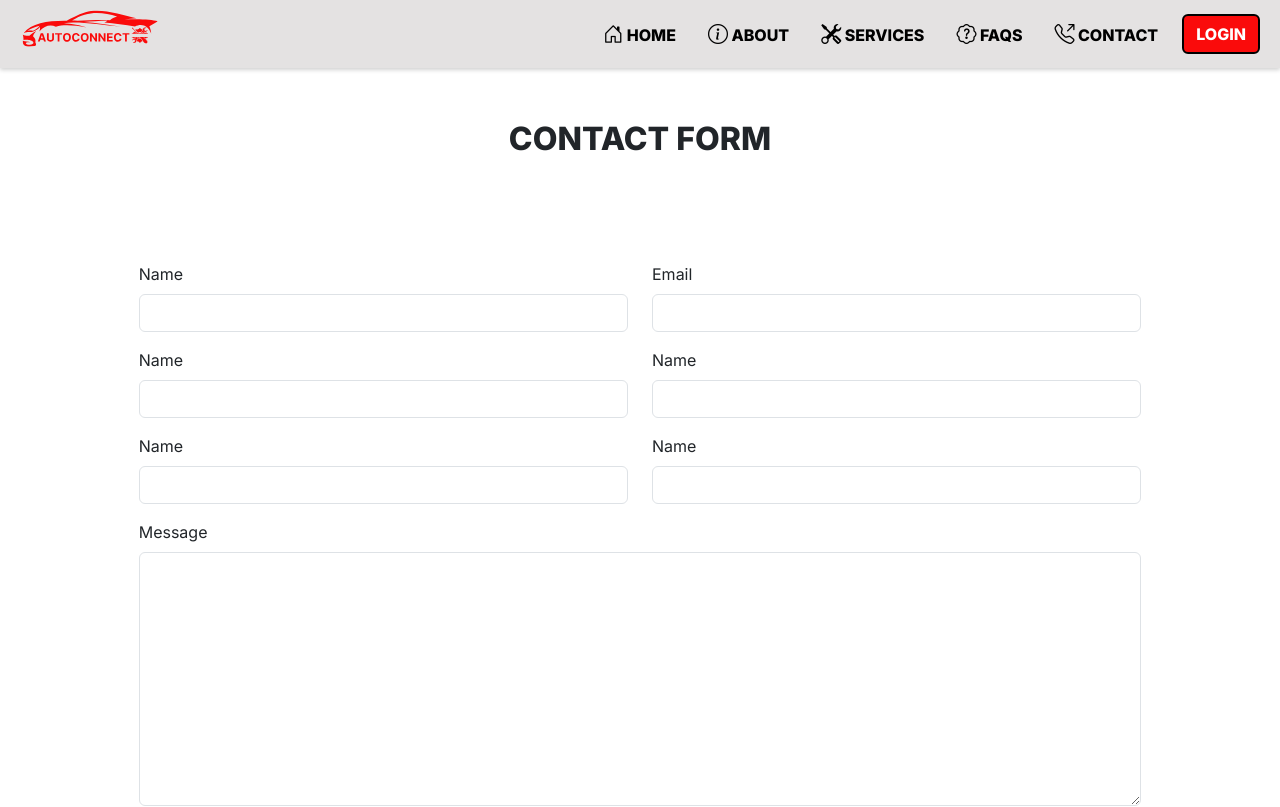
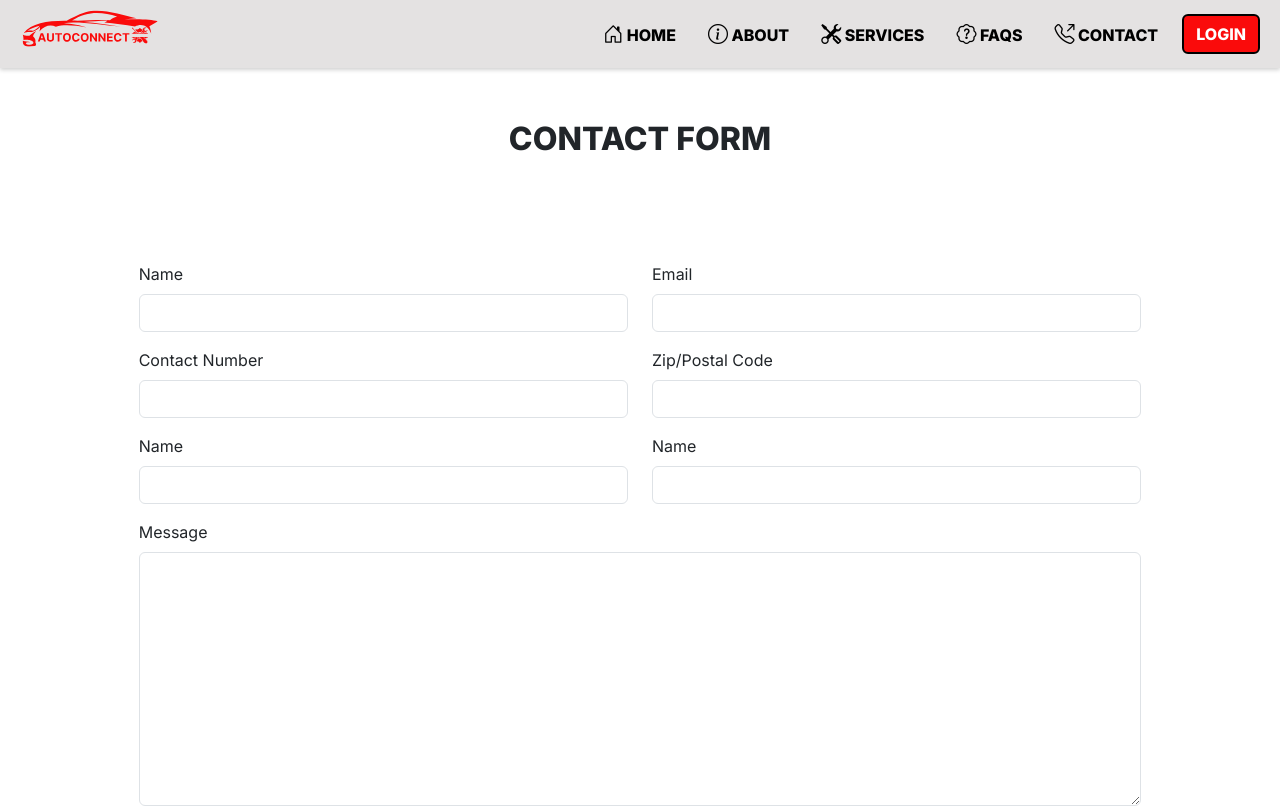
Before and after one commit to jaspherbagor/AutoConnect, a React (Create React App) app in the folder front-end/: page /contact in a window 1280 px wide. Shown: the top 807 px of the page. Built offline with nearby package versions, Linux system fonts and the light colour scheme.

Commit message:
updated the form labels and inputs

```diff
--- a/front-end/src/components/pages/client/contact.jsx
+++ b/front-end/src/components/pages/client/contact.jsx
@@ -29,14 +29,14 @@ const Contact = () => {
               <div className="row">
                 <div className="col-md-6">
                   <div className="mb-3">
-                    <label htmlFor="name" className="form-label">Name</label>
-                    <input type="text" className="form-control" id="name" name="name" />
+                    <label htmlFor="contactnumber" className="form-label">Contact Number</label>
+                    <input type="text" className="form-control" id="contactnumber" name="contactnumber" />
                   </div>
                 </div>
                 <div className="col-md-6">
                   <div className="mb-3">
-                    <label htmlFor="name" className="form-label">Name</label>
-                    <input type="text" className="form-control" id="name" name="name" />
+                    <label htmlFor="zipcode" className="form-label">Zip/Postal Code</label>
+                    <input type="number" className="form-control" id="zipcode" name="zipcode" />
                   </div>
                 </div>
               </div>
```
